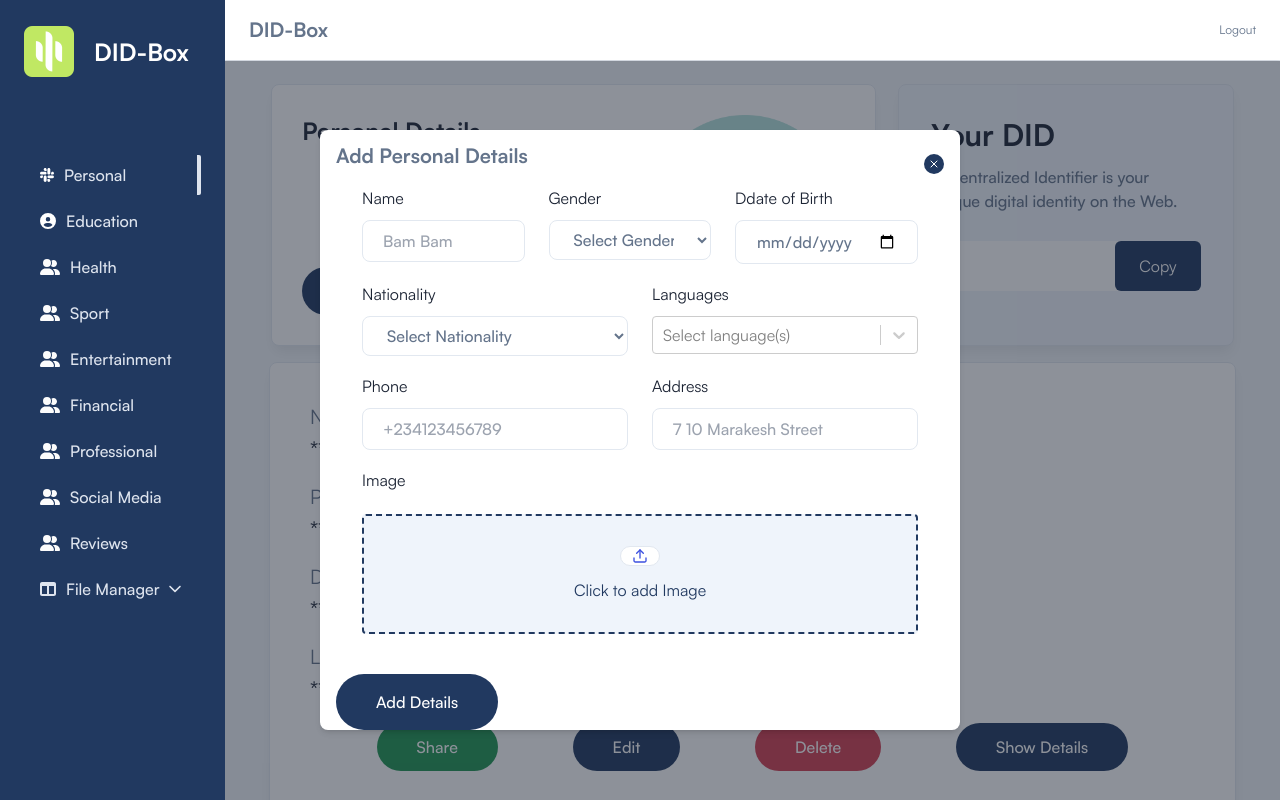
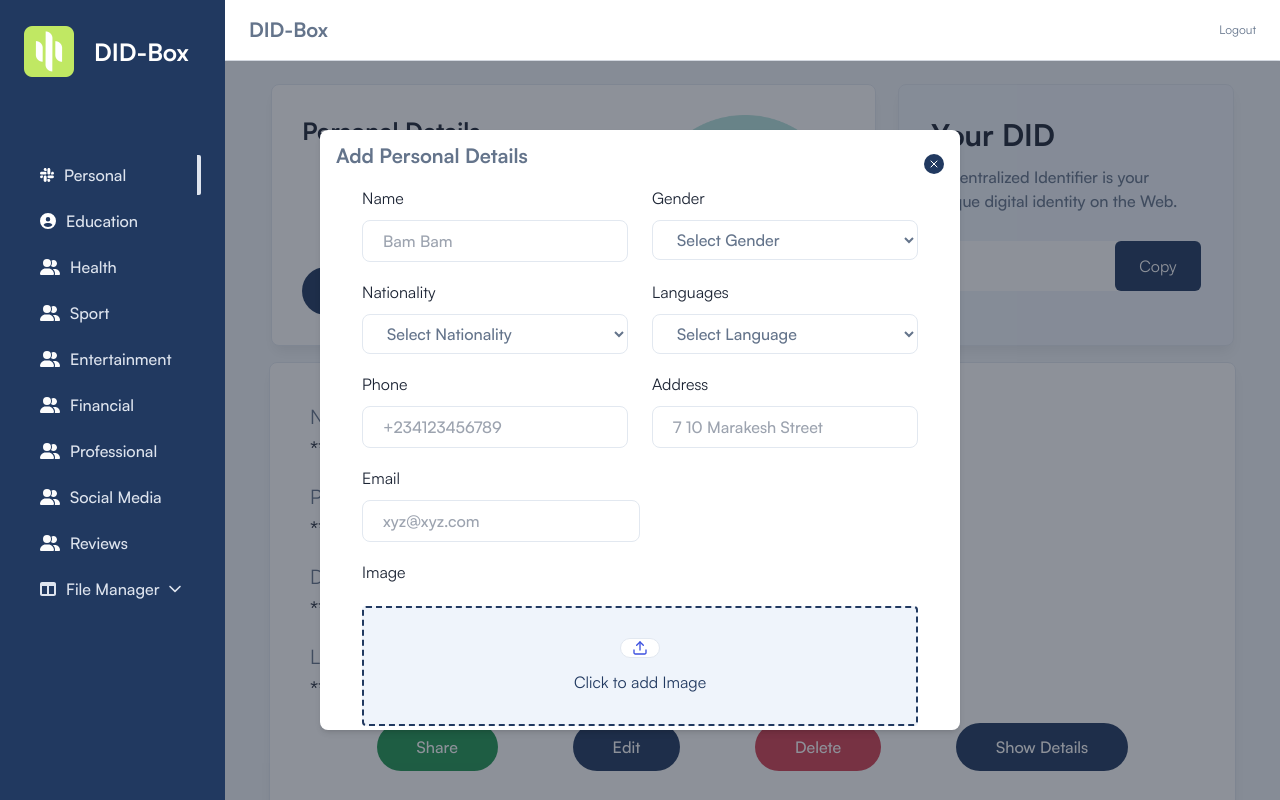
Before and after one commit to Mcnoble1/DID-box, a React (Vite) app: page /dashboard in a window 1280 px wide. Both pictures are taken after a click on the button "Add Profile". Built offline with nearby package versions, Linux system fonts and the light colour scheme.

Commit message:
feat: package updates :octocat:

```diff
--- a/index.html
+++ b/index.html
@@ -4,7 +4,7 @@
     <meta charset="UTF-8" />
     <link rel="icon" type="image/svg+xml" href="/favicon.png" />
     <meta name="viewport" content="width=device-width, initial-scale=1.0" />
-    <title>DID-Box | Persona Data Vault</title>
+    <title>DID-Box | Personal Data Storage Solution</title>
   </head>
   <body>
     <div id="root"></div>
--- a/package.json
+++ b/package.json
@@ -20,7 +20,7 @@
     "@fortawesome/free-regular-svg-icons": "^6.4.2",
     "@fortawesome/free-solid-svg-icons": "^6.4.2",
     "@fortawesome/react-fontawesome": "^0.2.0",
-    "@web5/api": "^0.8.2",
+    "@web5/api": "^0.8.3",
     "apexcharts": "^3.41.0",
     "axios": "^1.5.0",
     "crypto-browserify": "^3.12.0",
--- a/src/components/ProfileCard.tsx
+++ b/src/components/ProfileCard.tsx
@@ -1,13 +1,44 @@
 import React, { useState, useRef, useEffect, FormEvent, ChangeEvent } from 'react';
 import Select from 'react-select';
-import useWeb5 from '../hooks/useWeb5';
+// import useWeb5 from '../hooks/useWeb5';
 import { toast } from 'react-toastify';
 import 'react-toastify/dist/ReactToastify.css';
 import '../pages/signin.css';
 import Image from '../images/user/1.png';
 const ProfileCard = () => {
 
-  const { web5, myDid } = useWeb5();
+  const [web5, setWeb5] = useState(null);
+  const [myDid, setMyDid] = useState(null);
+
+  useEffect(() => {
+
+    const initWeb5 = async () => {
+      // @ts-ignore
+      const { Web5 } = await import('@web5/api/browser');
+
+      try {
+        const { web5, did } = await Web5.connect({
+          sync: '5s',
+        });
+        setWeb5(web5);
+        setMyDid(did);
+        console.log(web5);
+        if (web5 && did) {
+          console.log('Web5 initialized');
+          toast.success('Web5 initialized successfully!', {
+            position: toast.POSITION.TOP_RIGHT,
+            autoClose: 3000,
+          });
+          await configureProtocol(web5, did);
+        }
+      } catch (error) {
+        console.error('Error initializing Web5:', error);
+      }
+    };
+
+    initWeb5();
+
+}, []);
 
   const [popupOpen, setPopupOpen] = useState(false);
   const trigger = useRef<HTMLButtonElement | null>(null);
@@ -20,15 +51,15 @@ const ProfileCard = () => {
   const [sharePopupOpen, setSharePopupOpen] = useState(false);
   const [shareLoading, setShareLoading] = useState(false);
   const [recipientDid, setRecipientDid] = useState('');
-  const [formData, setFormData] = useState<{ name: string; dateofbirth: string; gender: string; phone: string; address: string; nationality: string; languages: string[]; image: File | null }>({
+  const [formData, setFormData] = useState<{ name: string; dateofbirth: string; gender: string; phone: string; address: string; nationality: string; language: string;}>({
     name: '',
     gender: '',
     phone: '',
     address: '',
     nationality: '',
     dateofbirth: '',
-    languages: [],
-    image: null,
+    language: "",
+    // image: null,
   });
 
 
@@ -71,7 +102,7 @@ const ProfileCard = () => {
     return await protocol.send(did);
   };
 
-  const protocolDefinition = () => {
+  const profileProtocolDefinition = () => {
     return {
       protocol: "https://did-box.com",
       published: true,
@@ -183,7 +214,7 @@ const ProfileCard = () => {
   };
 
   const configureProtocol = async (web5, did) => {
-    const protocolDefinition = protocolDefinition();
+    const protocolDefinition = profileProtocolDefinition();
     const protocolUrl = protocolDefinition.protocol;
 
     const { protocols: localProtocols, status: localProtocolStatus } = await queryLocalProtocol(web5, protocolUrl);
@@ -251,7 +282,7 @@ const handleAddProfile = async (e: FormEvent) => {
   e.preventDefault();
   setLoading(true);
 
-  const requiredFields = ['name', 'gender', 'phone', 'nationality', 'languages', 'dateofbirth', 'address'];
+  const requiredFields = ['name', 'gender', 'phone', 'nationality', 'language', 'address'];
   const emptyFields = requiredFields.filter((field) => !formData[field]);
 
   if (emptyFields.length > 0) {
@@ -276,22 +307,19 @@ const handleAddProfile = async (e: FormEvent) => {
   formdata.append('gender', formData.gender);
   formdata.append('phone', formData.phone);
   formdata.append('nationality', formData.nationality);
-  for (let i = 0; i < formData.languages.length; i++) {
-    formdata.append('languages[]', formData.languages[i]);
-  }
+  // formdata.append('language', formData.language);
   formdata.append('dateofbirth', formData.dateofbirth);
   formdata.append('address', formData.address);
-  formdata.append("image", fileInputRef.current.files[0], fileInputRef.current.files[0].name);
+  // formdata.append("image", fileInputRef.current.files[0], fileInputRef.current.files[0]?.name);
 
 
   try {
     let record;
-    let targetDid;
-
-    record = await writeProfileToDwn(formdata);
+    console.log(formData);
+    record = await writeProfileToDwn(formData);
 
     if (record) {
-      const { status } = await record.send(targetDid);
+      const { status } = await record.send(myDid);
       console.log("Send record status in handleAddProfile", status);
       await fetchPersonalDetails();
     } else {
@@ -299,6 +327,7 @@ const handleAddProfile = async (e: FormEvent) => {
         position: toast.POSITION.TOP_RIGHT,
         autoClose: 3000,
         });
+        setLoading(false);
       throw new Error('Failed to create personal record');
     }
 
@@ -309,8 +338,8 @@ const handleAddProfile = async (e: FormEvent) => {
       address: '',
       nationality: '',
       dateofbirth: '',
-      languages: [],
-      image: null,
+      language: '',
+      // image: null,
     });
 
     setPopupOpen(false);
@@ -331,9 +360,9 @@ const handleAddProfile = async (e: FormEvent) => {
     }
 };
 
-   const writeProfileToDwn = async (profileData: FormData) => {
+   const writeProfileToDwn = async (profileData) => {
     try {
-      const personalProtocol = protocolDefinition();
+      const personalProtocol = profileProtocolDefinition();
       const { record, status } = await web5.dwn.records.write({
         data: profileData,
         message: {
@@ -409,9 +438,9 @@ const handleAddProfile = async (e: FormEvent) => {
         message: {
           filter: {
             message: {
-              protocol: 'https://did-box.com',
-              protocolPath: 'personalDetails',
-              schema: 'https://did-box.com/schemas/personalDetails',
+              // protocol: 'https://did-box.com',
+              // protocolPath: 'personalDetails',
+              // schema: 'https://did-box.com/schemas/personalDetails',
             },
           },
         },
@@ -420,7 +449,7 @@ const handleAddProfile = async (e: FormEvent) => {
 
       if (response.status.code === 200) {
         const personalDetails = await Promise.all(
-          response.records.map(async (record: { data: { json: () => any; }; id: any; }) => {
+          response.records.map(async (record) => {
             const data = await record.data.json();
             return {
               ...data,
@@ -459,6 +488,12 @@ const handleAddProfile = async (e: FormEvent) => {
           <h4 className="text-2xl font-bold text-black dark:text-white">
             Personal Details
           </h4>
+          <button
+
+            onClick={fetchPersonalDetails}
+            className="inline-flex mt-30 items-center justify-center rounded-full bg-primary py-3 px-10 text-center font-medium text-white hover-bg-opacity-90 lg:px-8 xl:px-10">
+           Fetch Profile
+          </button>
           <button
             ref={trigger}
             onClick={() => setPopupOpen(!popupOpen)}
@@ -531,7 +566,7 @@ const handleAddProfile = async (e: FormEvent) => {
                         </div>
                       </div>
 
-                      <div className="w-full xl:w-3/5">
+                      {/* <div className="w-full xl:w-3/5">
                         <label className="mb-2.5 block text-black dark:text-white">
                           Ddate of Birth
                         </label>
@@ -546,7 +581,7 @@ const handleAddProfile = async (e: FormEvent) => {
                           onChange={handleInputChange}
                           className="w-full rounded-lg border-[1.5px] border-stroke bg-transparent py-2 px-5 font-medium outline-none transition focus:border-primary active:border-primary disabled:cursor-default disabled:bg-whiter dark:border-form-strokedark dark:bg-form-input dark:focus-border-primary"/>
                         </div>
-                      </div>
+                      </div>  */}
                     </div>
 
                     <div className="mb-4.5 flex flex-col gap-6 xl:flex-row">
@@ -573,34 +608,22 @@ const handleAddProfile = async (e: FormEvent) => {
 
                       <div className="w-full xl:w-1/2">
                       <label className="mb-2.5 block text-black dark:text-white">Languages</label>
-                      <div className={`relative ${formData.languages.length ? 'bg-light-blue' : ''}`}>
-                        <Select
-                          isMulti
-                          name="languages"
-                          closeMenuOnSelect={false}
-                          value={formData.languages.map((lang) => ({ label: lang, value: lang }))}
-                          onChange={(selectedOptions) => {
-                            const selectedLanguages = selectedOptions.map((option) => option.value);
-                            setFormData((prevData) => ({
-                              ...prevData,
-                              languages: selectedLanguages,
-                            }));
-                          }}
-                          options={[
-                            { label: 'English', value: 'English' },
-                            { label: 'Spanish', value: 'Spanish' },
-                            { label: 'French', value: 'French' },
-                            { label: 'German', value: 'German' },
-                            { label: 'Chinese', value: 'Chinese' },
-                            { label: 'Japanese', value: 'Japanese' },
-                          ]}
-                          placeholder="Select language(s)"
-                        />
+                      <div className={`relative ${formData.language.length ? 'bg-light-blue' : ''}`}>
+                      <select
+                        name="language"
+                        value={formData.language}
+                        onChange={handleInputChange}
+                        required
+                        className="w-full rounded-lg border-[1.5px] border-stroke bg-transparent py-2 px-5 font-medium outline-none transition focus:border-primary active:border-primary disabled:cursor-default disabled:bg-whiter dark:border-form-strokedark dark:bg-form-input dark:focus-border-primary">
+                        <option value="">Select Language</option>
+                        <option value="English">English</option>
+                        <option value="Spanish">Spanish</option>
+                        <option value="German">German</option>
+                        <option value="Yoruba">Yoruba</option>
+                        <option value="Igbo">Igbo</option>
+                      </select>
                       </div>
                     </div>
-
-
-
                     </div>
 
                     <div className="mb-4.5 flex flex-col gap-6 xl:flex-row">
@@ -636,6 +659,41 @@ const handleAddProfile = async (e: FormEvent) => {
                           className="w-full rounded-lg border-[1.5px] border-stroke bg-transparent py-2 px-5 font-medium outline-none transition focus:border-primary active:border-primary disabled:cursor-default disabled:bg-whiter dark:border-form-strokedark dark:bg-form-input dark:focus-border-primary"/>
                         </div>
                       </div>
+                    </div>
+
+                    <div className="mb-4.5 flex flex-col gap-6 xl:flex-row">
+
+                      <div className="w-full xl:w-1/2">
+                        <label className="mb-2.5 block text-black dark:text-white">
+                          Email
+                        </label>
+                        <div className={`relative ${formData.email ? 'bg-light-blue' : ''}`}>
+                        <input
+                          type="email"
+                          name="email"
+                          value={formData.email}
+                          required
+                          onChange={handleInputChange}
+                          placeholder="xyz@xyz.com"
+                          className="w-full rounded-lg border-[1.5px] border-stroke bg-transparent py-2 px-5 font-medium outline-none transition focus:border-primary active:border-primary disabled:cursor-default disabled:bg-whiter dark:border-form-strokedark dark:bg-form-input dark:focus-border-primary"/>
+                        </div>
+                      </div>
+
+                      {/* <div className="w-full xl:w-1/2">
+                        <label className="mb-2.5 block text-black dark:text-white">
+                          Address
+                        </label>
+                        <div className={`relative ${formData.address ? 'bg-light-blue' : ''}`}>
+                        <input
+                          type="text"
+                          name="address"
+                          value={formData.address}
+                          required
+                          onChange={handleInputChange}
+                          placeholder="7 10 Marakesh Street"
+                          className="w-full rounded-lg border-[1.5px] border-stroke bg-transparent py-2 px-5 font-medium outline-none transition focus:border-primary active:border-primary disabled:cursor-default disabled:bg-whiter dark:border-form-strokedark dark:bg-form-input dark:focus-border-primary"/>
+                        </div>
+                      </div> */}
                     </div>
 
                     <div className="mb-4.5 flex flex-col gap-3">
```
Also changed, not shown: 1 other file (tests, documents, lock files or other folders).
